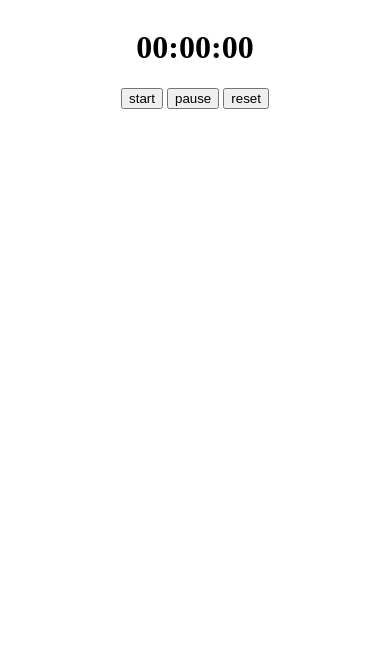
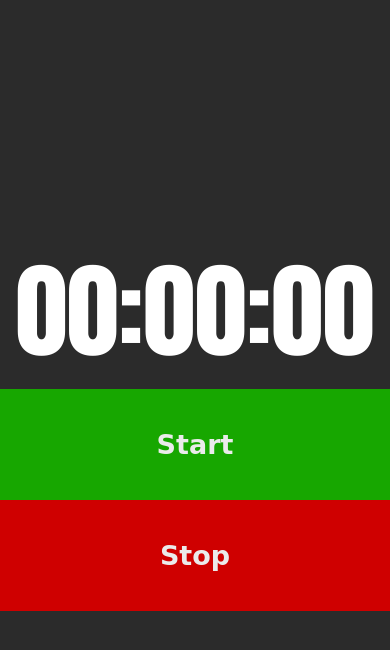
Before and after one commit to matt-carmo/CronometroJs, a plain HTML site: page 3_Ex01-CriandoUmTimerComSetInterv.html in a window 390 px wide. Drawn offline with Linux system fonts and the light colour scheme.

Commit message:
second-commit

```diff
--- a/3_Ex01-CriandoUmTimerComSetInterv.html
+++ b/3_Ex01-CriandoUmTimerComSetInterv.html
@@ -5,29 +5,21 @@
       <meta http-equiv="X-UA-Compatible" content="IE=edge">
       <meta name="viewport" content="width=device-width, initial-scale=1.0">
       <title>Timer</title>
-      <style>
-            .timer{
-                  align-items: center;
-                  justify-content: center;
-                  display: flex;
-                  flex-direction: column;
-            }
-
-      </style>
+      <link rel="stylesheet" href="./3_Ex01-CriandoUmTimerComSetInterval.css">
 
 </head>
 <body>
       <div class="timer">
 
       <div class="timer-update">
-            <h1>
+
                   <span class="min">00</span>:<span class="sec">00</span>:<span class="ms">00</span>
-            </h1>
+
       </div>
       <div class="buttons">
-            <button type="submit" id="start">start</button>
-            <input type="button" value="pause" id="pause">
-            <input type="button" value="reset" id="reset">
+            <button type="button" class="button" id="start">Start</button>
+            <button type="button" class="button active" id="pause">Pause</button>
+            <button type="button" class="active-reset" id="reset">Stop</button>
 
 
 </div>
--- /dev/null
+++ b/3_Ex01-CriandoUmTimerComSetInterval.css
@@ -0,0 +1,94 @@
+*{
+      margin: 0px;
+      padding: 0px;
+      box-sizing: border-box;
+}
+body {
+      background:  #2B2B2B ;
+      height: 100vh;
+      display: flex;
+      flex-direction: column;
+      align-items: center;
+      justify-content: center ;
+      color: #fff;
+
+
+
+}
+.yellow-clock{
+      color: #D6C000;
+}
+
+.timer {
+
+      display: flex;
+      flex-direction: column;
+      align-items: center;
+
+}
+.timer-update {
+      font-size: 9.375rem;
+      font-family:Impact, Haettenschweiler, 'Arial Narrow Bold', sans-serif
+
+}
+.buttons{
+      width: 100%;
+
+      display: flex;
+}
+button {
+
+
+      color: #EBEBEB;
+      font-weight:900;
+      font-size: 1.6875rem;
+      padding: 40px;
+      border-style:hidden     ;
+      font-family: 'Press Start 2P', cursive;
+
+
+}
+#start {
+
+      width: 50%;
+      background: #17A700;
+}
+#pause{
+      background: #D6C000;
+      width: 50%
+
+}
+
+#reset{
+     background:#CF0000;
+      width: 50%;
+}
+.active {
+      display: none;
+}
+
+
+@media (max-width: 480px) {
+      .timer-update{
+            font-size:6.5rem;
+
+      }
+      .timer {
+            width:100%;
+      }
+      .buttons{
+            display: flex;
+            flex-direction: column;
+
+      }
+      #start{
+            width: 100%;
+
+      }
+      #reset{
+            width: 100%;
+      }
+      #pause{
+            width: 100%;
+      }
+}
--- a/3_Ex01-CriandoUmTimerComSetInterval.js
+++ b/3_Ex01-CriandoUmTimerComSetInterval.js
@@ -2,9 +2,49 @@ const timerUpdate = document.querySelector(".timer-update");
 const start = document.querySelector("#start");
 const pause = document.querySelector("#pause");
 const reset = document.querySelector("#reset");
+const activeReset = document.querySelector('.active-reset')
 const minute = document.querySelector(".min");
 const seconds = document.querySelector(".sec");
 const miliseconds = document.querySelector(".ms");
+
+//Active Class for my Githu
+const buttons = document.querySelectorAll(".button");
+
+console.log(activeReset);
+
+const remove = () => {
+    buttons.forEach((remove) => {
+        remove.classList.remove("active");
+
+    });
+};
+
+activeReset.addEventListener('click', () => {
+      console.log('oi')
+
+      start.classList.remove('active')
+      pause.classList.add('active')
+
+
+
+})
+start.addEventListener('click', () => {
+      timerUpdate.classList.remove('yellow-clock')
+})
+pause.addEventListener('click', () => {
+      timerUpdate.classList.add('yellow-clock')
+
+})
+
+buttons.forEach((active) => {
+    active.addEventListener("click", () => {
+        remove();
+
+        active.classList.add("active");
+    });
+});
+
+//End Active Class
 
 let ms = 0;
 let sec = 0;
```
